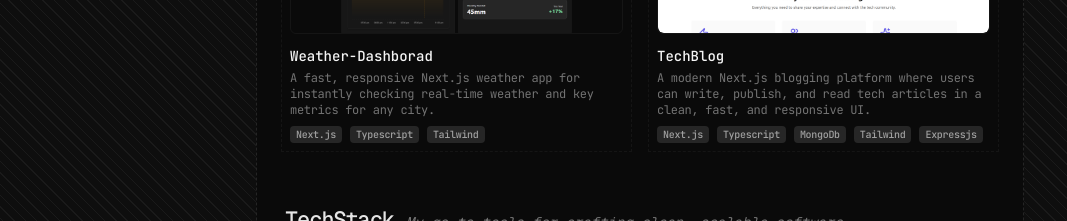
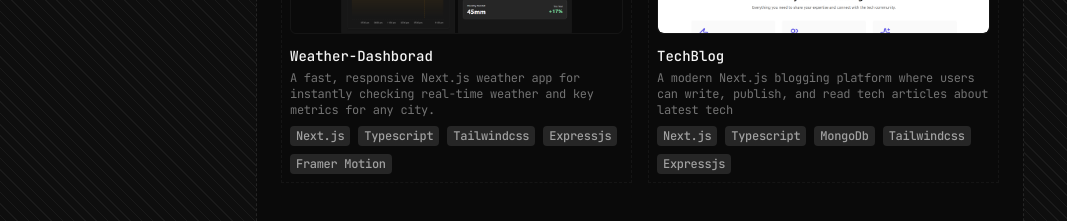
Before and after one commit to Aayush7105/portfolio, a Next.js app: page / in a window 1280 px wide. Shown: the part 731-952 px from the top of the page, without its empty margins (0-1067 px from the left). Built offline with nearby package versions, Linux system fonts and the light colour scheme; no server answers.

Commit message:
some minor changes

```diff
--- a/components/projectcard.tsx
+++ b/components/projectcard.tsx
@@ -166,7 +166,7 @@
                   {stack.map((tech) => (
                     <span
                       key={tech}
-                      className="rounded bg-neutral-100 px-1.5 py-0.5 text-[10px] font-medium text-neutral-600
+                      className="rounded bg-neutral-100 px-1.5 py-0.5 text-[12px] font-medium text-neutral-500
                                  dark:bg-neutral-800 dark:text-neutral-400"
                     >
                       {tech}
--- a/constants/index.ts
+++ b/constants/index.ts
@@ -6,17 +6,17 @@
     LiveLink: "https://weather-dashboard-aayush.vercel.app/",
     githubLink: "https://github.com/Aayush7105/weather-dashboard",
     showStars: false,
-    stack: ["Next.js", "Typescript", "Tailwind"]
+    stack: ["Next.js", "Typescript", "Tailwindcss", "Expressjs", "Framer Motion"]
 
   },
   {
     image: "/Project-2.png",
     name: "TechBlog",
-    shortDesc: "A modern Next.js blogging platform where users can write, publish, and read tech articles in a clean, fast, and responsive UI.",
+    shortDesc: "A modern Next.js blogging platform where users can write, publish, and read tech articles about latest tech",
     LiveLink: "https://tech-blog-aayush.vercel.app/",
     githubLink: "https://github.com/Aayush7105/Blog-app",
     showStars: false,
-    stack: ["Next.js", "Typescript", "MongoDb", "Tailwind", "Expressjs"]
+    stack: ["Next.js", "Typescript", "MongoDb", "Tailwindcss", "Expressjs"]
   },
 
 
```
